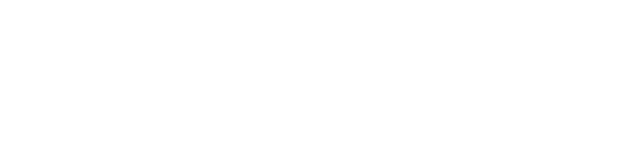
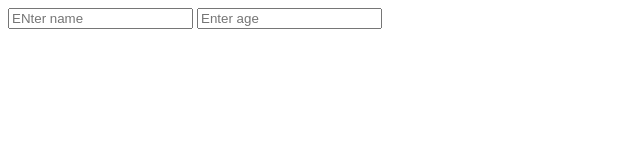
Before and after one commit to FarhanAlstonair/GitPractise, a plain HTML site: page index.html in a window 1280 px wide. Shown: the whole page, without its empty margins (0-640 px from the left). Drawn offline with Linux system fonts and the light colour scheme.

Commit message:
initial commit

```diff
--- a/index.html
+++ b/index.html
@@ -6,6 +6,7 @@
     <title>Document</title>
 </head>
 <body>
-
+    <input type="text" placeholder="ENter name">
+    <input type="number" placeholder="Enter age ">
 </body>
 </html>
```
